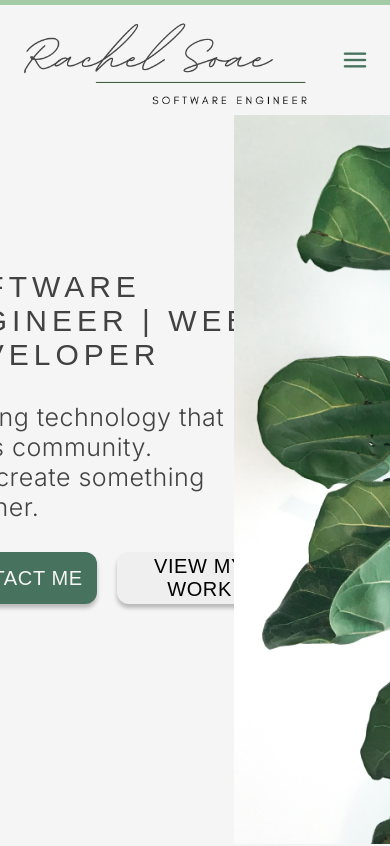
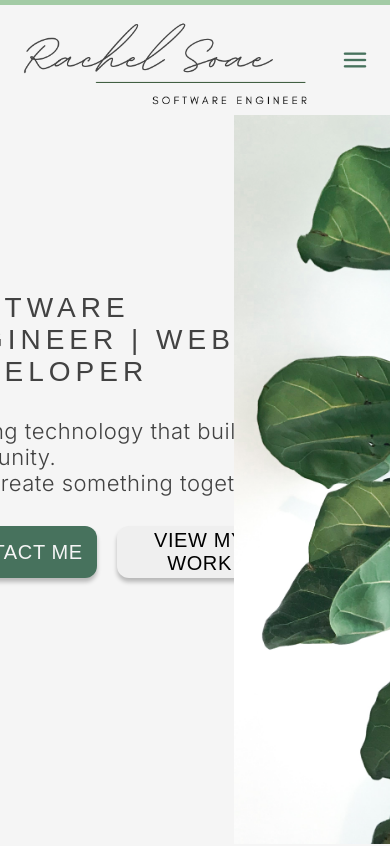
Before and after one commit to rachelsoae/portfolio, a React (Create React App) app: page / in a window 390 px wide. Built offline with nearby package versions, Linux system fonts and the light colour scheme; a web font is replaced by a local one.

Commit message:
Add media query for home text

```diff
--- a/src/components/Home/_Home.scss
+++ b/src/components/Home/_Home.scss
@@ -44,3 +44,21 @@
     object-fit: cover;
   }
 }
+
+@media screen and (max-width: 950px) {
+  .hero-text-wrapper {
+    margin: 8rem 4rem;
+  }
+}
+
+@media screen and (max-width: 780px) {
+  .hero-text-wrapper {
+    margin: 8rem 2rem;
+    h2 {
+      font-size: 2.8rem;
+    }
+    p {
+      font-size: 2.2rem;
+    }
+  }
+}
--- a/src/styles/output.css
+++ b/src/styles/output.css
@@ -236,6 +236,22 @@ button:hover,
   object-fit: cover;
 }
 
+@media screen and (max-width: 950px) {
+  .hero-text-wrapper {
+    margin: 8rem 4rem;
+  }
+}
+@media screen and (max-width: 780px) {
+  .hero-text-wrapper {
+    margin: 8rem 2rem;
+  }
+  .hero-text-wrapper h2 {
+    font-size: 2.8rem;
+  }
+  .hero-text-wrapper p {
+    font-size: 2.2rem;
+  }
+}
 .top-nav {
   background-color: #F5F5F5;
   border-top: 5px solid #A3CBA5;
```
Also changed, not shown: src/components/Nav/_Nav.scss (line endings or trailing spaces), 1 other file (tests, documents, lock files or other folders).
